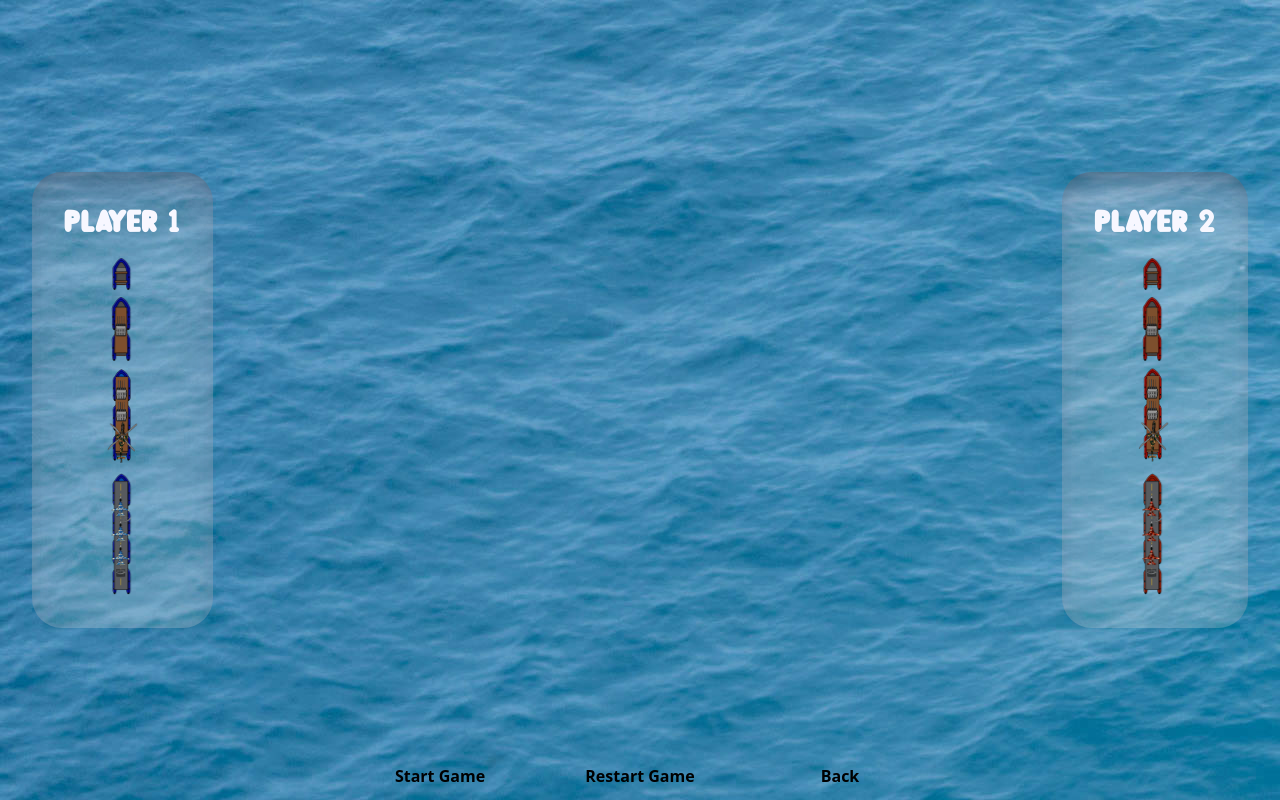
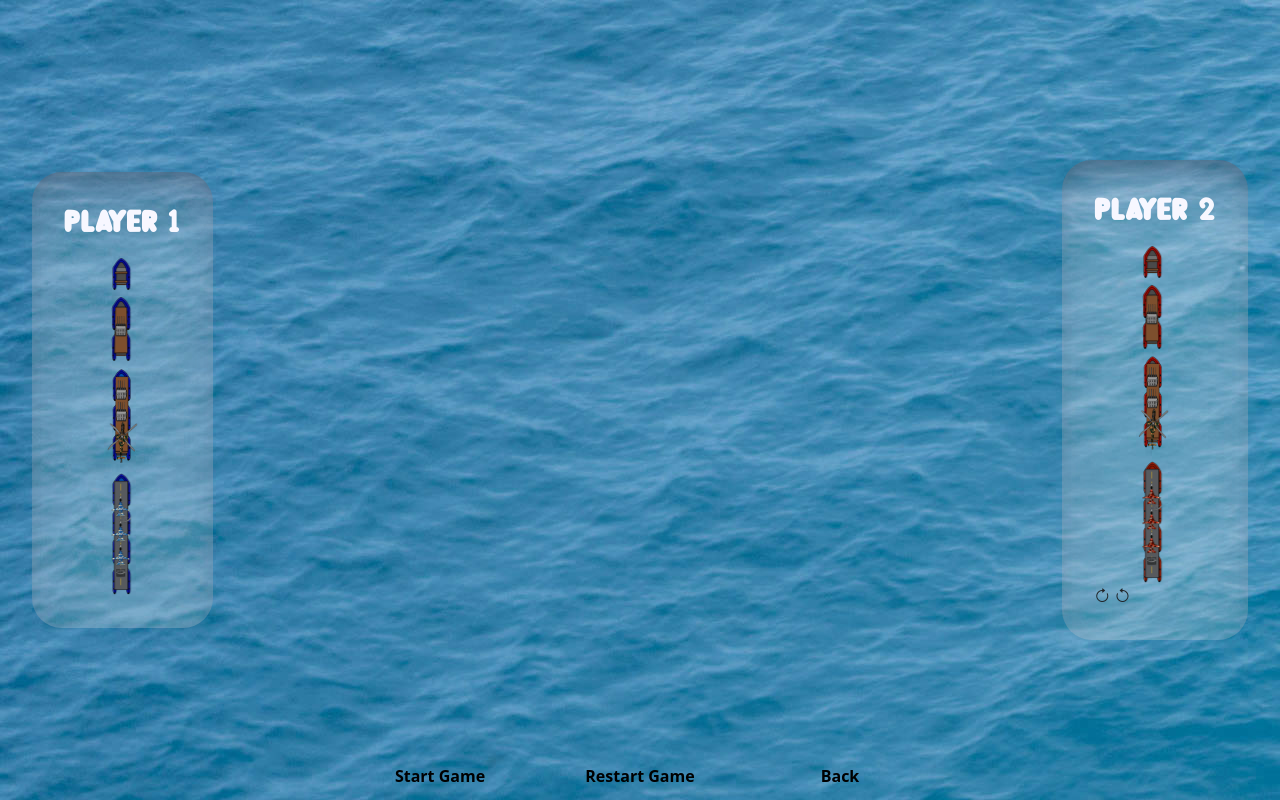
Before and after one commit to L-Engelhardt-Lette/SchlauchbootVersenken, a plain HTML site: page page/game.html in a window 1280 px wide. Drawn offline with nearby package versions, Linux system fonts and the light colour scheme.

Commit message:
icons link

```diff
--- a/page/game.html
+++ b/page/game.html
@@ -7,6 +7,7 @@
     <link rel="stylesheet" href="/css/game-css.css">
     <link rel="stylesheet" href="/css/table.css">
     <link href="https://cdn.jsdelivr.net/npm/bootstrap@5.3.1/dist/css/bootstrap.min.css" rel="stylesheet" integrity="sha384-4bw+/aepP/YC94hEpVNVgiZdgIC5+VKNBQNGCHeKRQN+PtmoHDEXuppvnDJzQIu9" crossorigin="anonymous">
+    <link rel="stylesheet" href="https://cdn.jsdelivr.net/npm/bootstrap-icons@1.11.1/font/bootstrap-icons.css">
     <title>Schlauchboot Versenken Game</title>
 </head>
 <body class="bg-img">
@@ -46,6 +47,10 @@
                 <div class="boot">
                     <img class="draggable-boat" id="b4" src="/img/ships_new/ship-4-red.png" alt="boot-4-rot">
                 </div>
+            </div>
+            <div class="rotate-buttons">
+                <i class="bi bi-arrow-clockwise"></i>
+                <i class="bi bi-arrow-counterclockwise"></i>
             </div>
         </div>
     </div>
```
